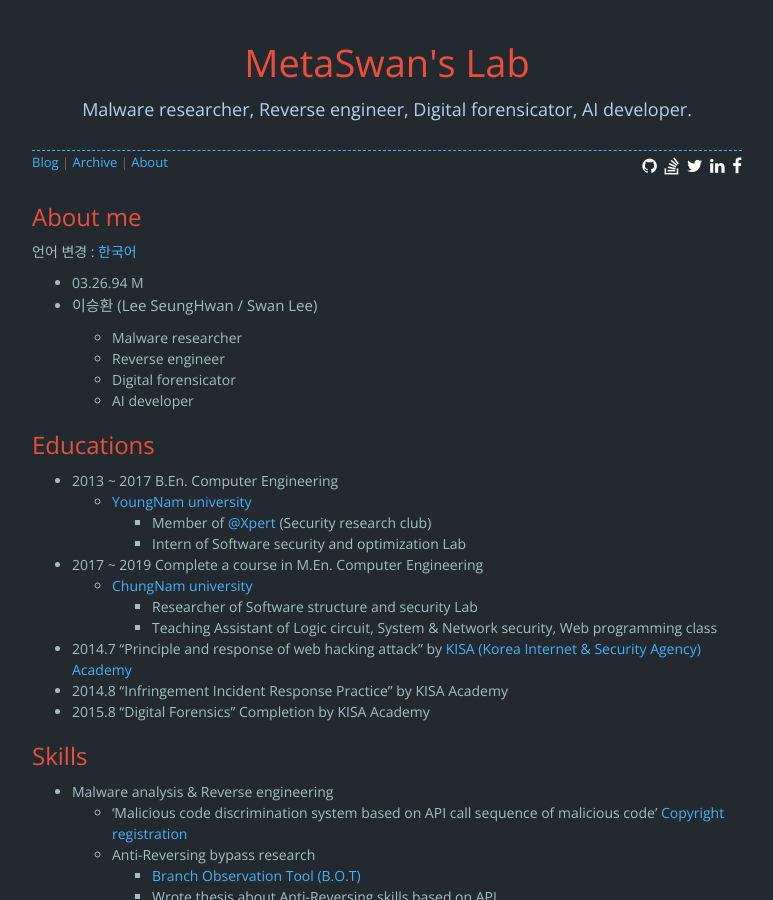
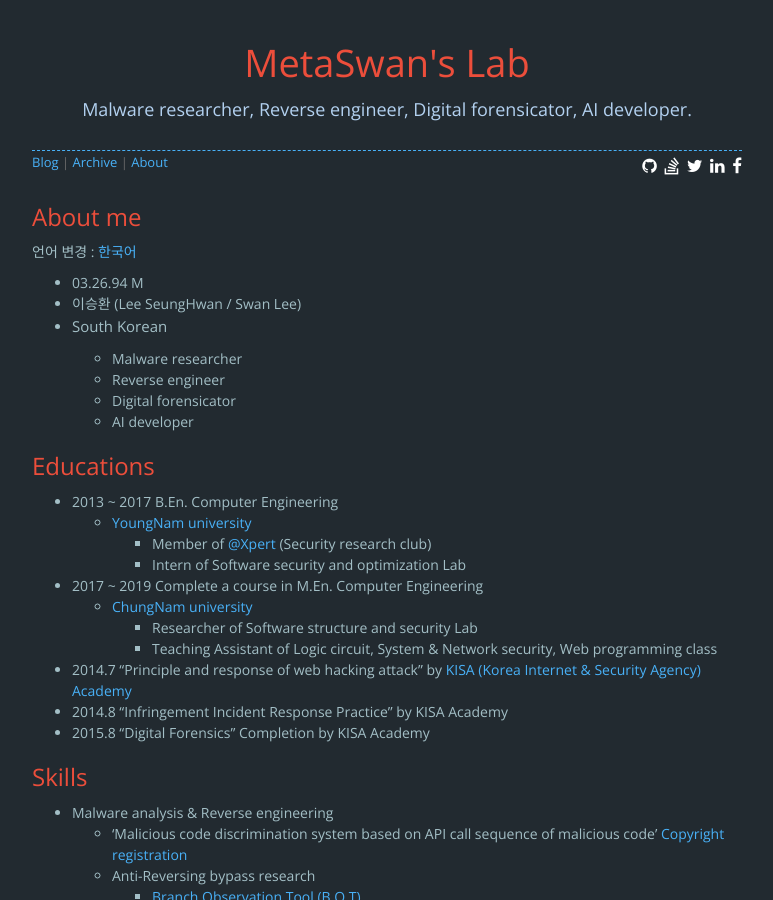
Before and after one commit to MetaSwan/metaswan.github.io, a Jekyll site: the page built from about.html, in a window 1280 px wide and 900 px high. Shown: the whole window, without its empty margins (253-1026 px from the left). Built offline with Jekyll 4.4.1, drawn with Linux system fonts in a browser that asks for light colours; nearby versions of some CDN libraries; comment, search, counter and statistics services are not loaded.

Commit message:
Update about.yml

```diff
--- a/_data/about.yml
+++ b/_data/about.yml
@@ -1,6 +1,7 @@
 text: |
   * 03.26.94 M
   * 이승환 (Lee SeungHwan / Swan Lee)
+  * South Korean
 
     + Malware researcher
     + Reverse engineer
```
